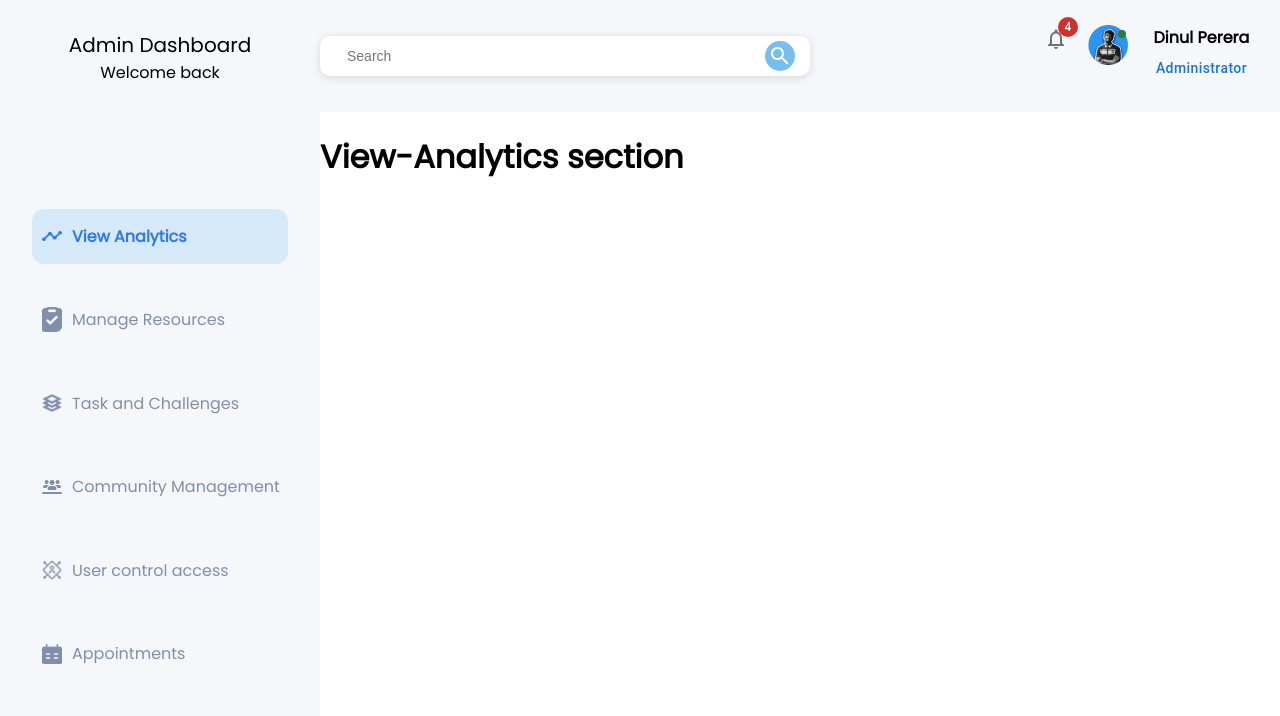
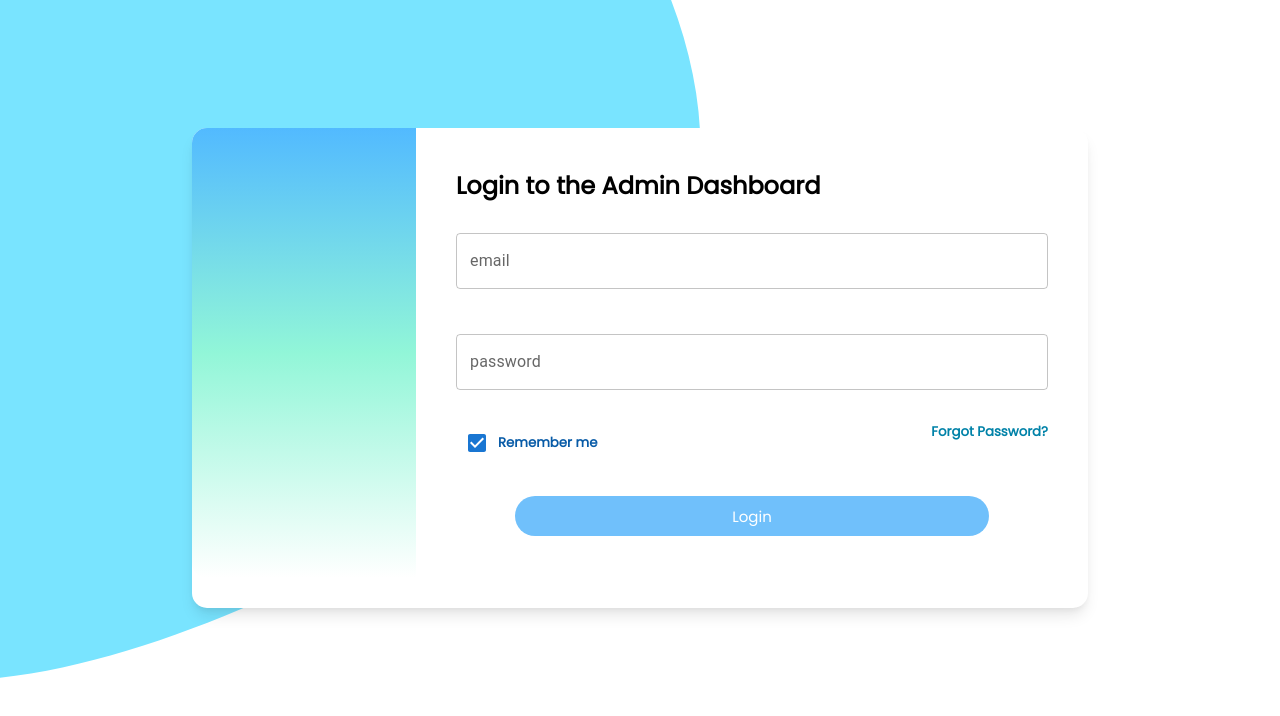
Before and after one commit to QBitsSoftwareProject/dashboard_frontEnd, a React (Create React App) app in the folder project-dashboard/: page /login in a window 1280 px wide. Shown: the top 716 px of the page. Built offline with nearby package versions, Linux system fonts and the light colour scheme.

Commit message:
login changes

```diff
--- a/project-dashboard/src/App.js
+++ b/project-dashboard/src/App.js
@@ -1,5 +1,6 @@
 import './App.css';
 import Main from './pages/main';
+import Login from './pages/login';
 import { createTheme } from '@mui/material';
 
 const theme = createTheme({
@@ -22,7 +23,8 @@ const theme = createTheme({
 function App() {
   return (
     <div className="App">
-      <Main/>
+      {/* <Main/> */}
+      <Login/>
     </div>
   );
 }
--- /dev/null
+++ b/project-dashboard/src/pages/login.js
@@ -0,0 +1,49 @@
+import React from "react";
+import styles from "../pages/login.module.css";
+import { Checkbox, Grid, TextField } from "@mui/material";
+
+export default function login() {
+  return (
+    <div className={styles.loginContainer}>
+      <div className={styles.blobContainer}>
+        <svg viewBox="0 0 150 80" xmlns="http://www.w3.org/2000/svg">
+          <path
+            fill="#79E4FF"
+            d="M50.9,-36.4C65.2,-22.7,75.4,-1.6,71.1,15.9C66.9,33.3,48.1,47.1,27.3,57.2C6.6,67.4,-16.2,74.1,-32.5,66.6C-48.9,59.1,-58.9,37.4,-63.5,15.1C-68.1,-7.1,-67.2,-30,-55.7,-43.1C-44.2,-56.2,-22.1,-59.6,-1.9,-58.1C18.3,-56.6,36.6,-50.2,50.9,-36.4Z"
+            transform="translate(10 10)"
+          />
+        </svg>
+      </div>
+      <div className={styles.loginDetailsBox}>
+        <Grid container>
+          <Grid item xs={3} style={{ position: "relative" }}>
+            <div className={styles.detailBox1}></div>
+          </Grid>
+          <Grid item xs={9}>
+            <div className={styles.detailBox2}>
+              <h2>Login to the Admin Dashboard</h2>
+              <TextField id="outlined-basic" label="email" variant="outlined" />
+              <br />
+              <TextField
+                id="outlined-basic"
+                label="password"
+                variant="outlined"
+                type="password"
+              />
+              <div style={{ display: "flex", justifyContent: "space-between" }}>
+                <h5 style={{ color: "#085BA7" }}>
+                  <Checkbox defaultChecked />
+                  Remember me
+                </h5>
+                <h5 style={{ color: "#0082A8" ,cursor:"pointer"}}>Forgot Password?</h5>
+              </div>
+              <div className={styles.loginBtnContainer}>
+                <button className={styles.loginBtn}>Login</button>
+              </div>
+            </div>
+          </Grid>
+        </Grid>
+      </div>
+    </div>
+  );
+}
--- /dev/null
+++ b/project-dashboard/src/pages/login.module.css
@@ -0,0 +1,72 @@
+@font-face {
+  font-family: "poppins-regular";
+  src: url(../assets/fonts/Poppins-Regular.ttf);
+}
+
+.loginContainer {
+  /* background-color: red; */
+  height: 100vh;
+  position: relative;
+  display: flex;
+  justify-content: center;
+}
+
+.blobContainer {
+  /* background-color: orange; */
+  position: relative;
+  flex: 1;
+}
+
+.loginDetailsBox {
+  background-color: rgb(255, 255, 255);
+  width: 70%;
+  height: fit-content;
+  border-radius: 15px;
+  position: absolute;
+  margin-left: auto;
+  margin-right: auto;
+  margin-top: 10%;
+  padding-bottom: 30px;
+  box-shadow: rgba(0, 0, 0, 0.1) 0px 10px 15px -3px,
+    rgba(0, 0, 0, 0.05) 0px 4px 6px -2px;
+}
+
+.detailBox1 {
+  background-image: linear-gradient(#52baff, rgb(37, 237, 177, 0.5), white);
+  width: 100%;
+  height: 450px;
+  border-top-left-radius: 15px;
+  border-bottom-left-radius: 15px;
+}
+
+.detailBox2 {
+  /* background-color: red; */
+  padding-top: 20px;
+  padding-left: 40px;
+  padding-right: 40px;
+  display: flex;
+  flex-direction: column;
+  gap: 10px;
+}
+
+.loginBtnContainer {
+  text-align: center;
+}
+
+.loginBtn {
+  background-color: #70c0fb;
+  color: white;
+  width: 80%;
+  border: none;
+  border-radius: 100px;
+  height: 40px;
+  font-family: "poppins-regular";
+  font-size: 15px;
+  cursor: pointer;
+  transition: 0.2s ease-in-out;
+}
+
+.loginBtn:hover{
+   box-shadow: rgba(0, 0, 0, 0.1) 0px 10px 15px -3px,
+    rgba(0, 0, 0, 0.05) 0px 4px 6px -2px;
+}
```
